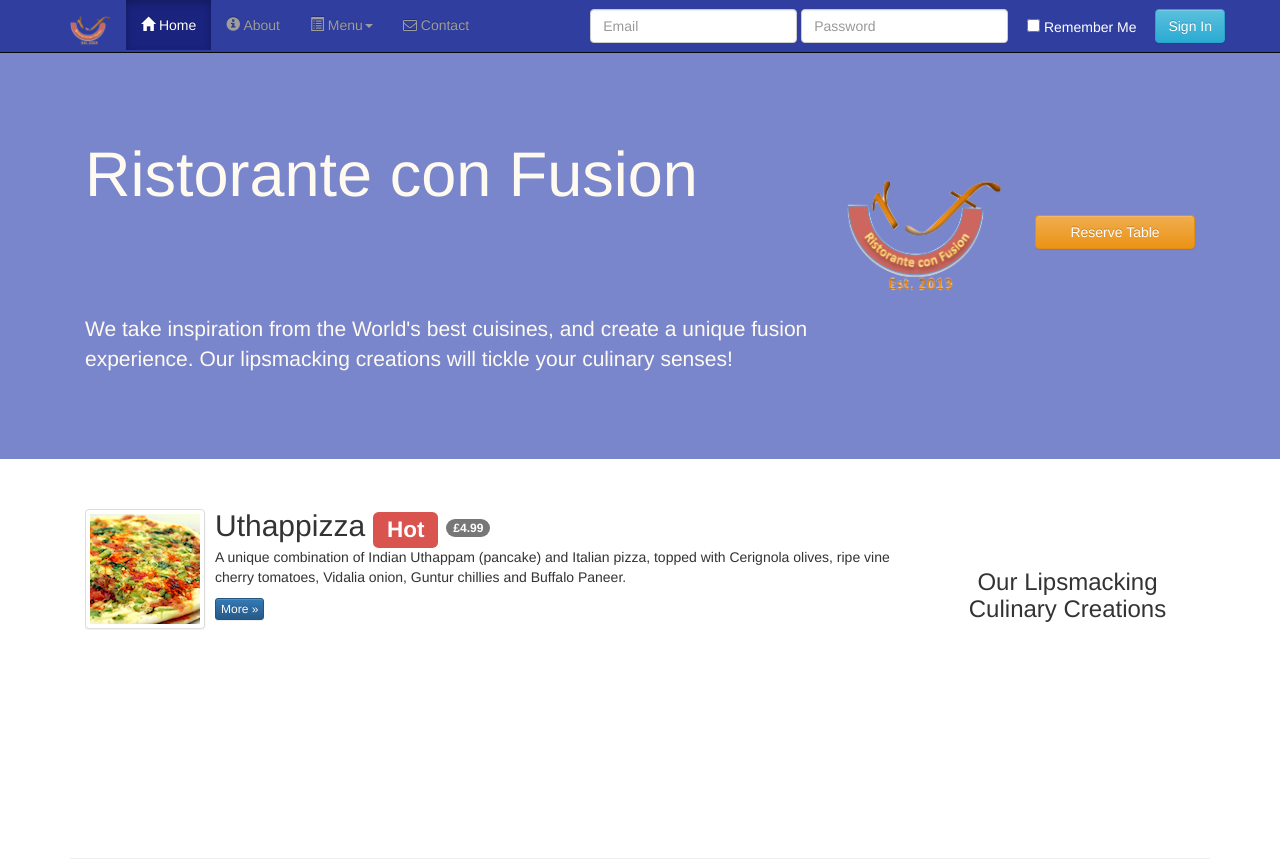
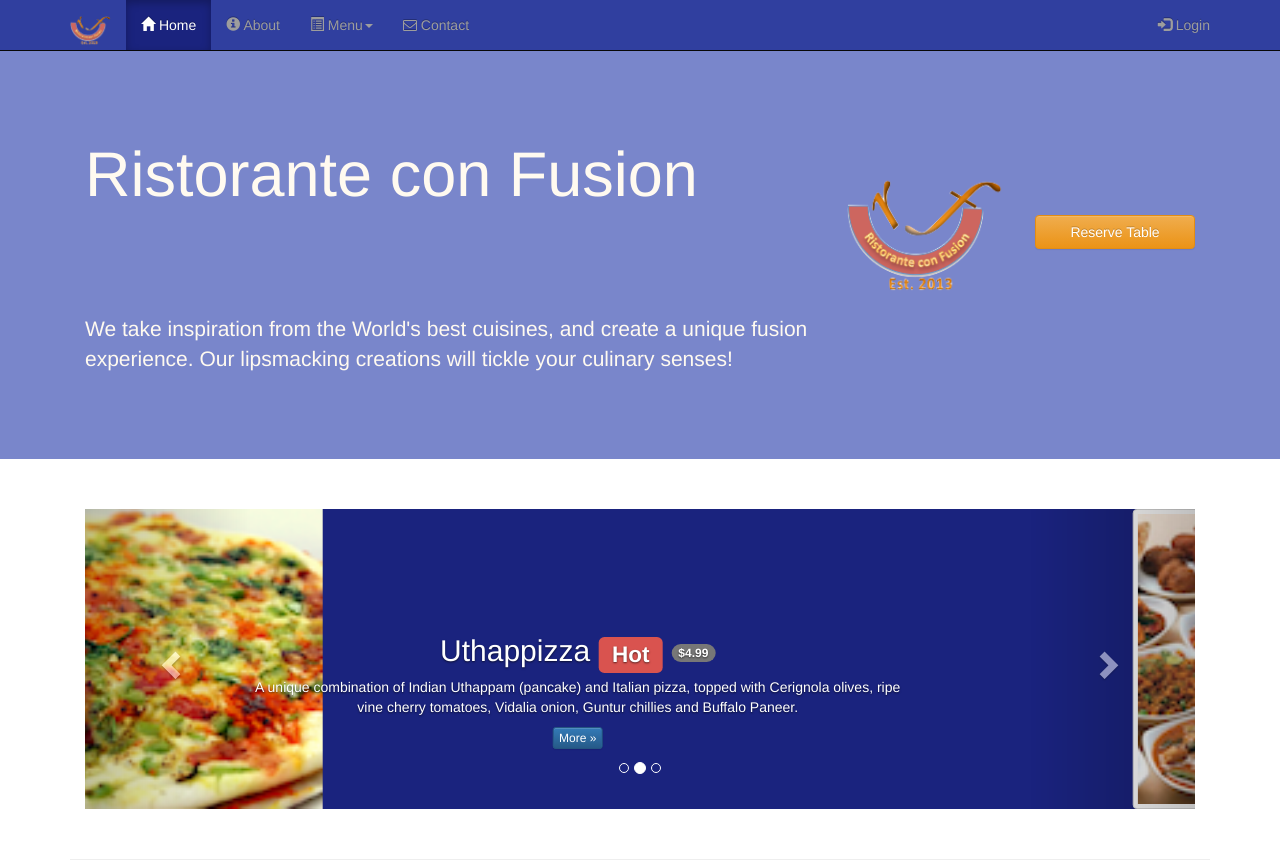
Before and after one commit to vulaplay/firsttestweb, a plain HTML site: page index.html in a window 1280 px wide. Shown: the top 863 px of the page. Drawn offline with nearby package versions, Linux system fonts and the light colour scheme.

Commit message:
home 11062147

```diff
--- a/css/mystlye.css
+++ b/css/mystlye.css
@@ -68,3 +68,15 @@ body{
 .affix {
     top:80px;
 }
+.carousel {
+    background:#1A237E;
+}
+.carousel .item {
+  height: 300px;
+}
+.item img {
+    position: absolute;
+    top: 0;
+    left: 0;
+    min-height: 300px;
+}
--- a/index.html
+++ b/index.html
@@ -61,25 +61,49 @@
                      </li>
                     <li><a href="./contactus.html"><i class="fa fa-envelope-o"></i> Contact</a></li>
                 </ul>
-                <!--can have another navbar here in ul for right side (nav navbar-nav navbar-right) like login and contact -->
-                <form class="form-inline navbar-right" role="signin">
+                 <ul class="nav navbar-nav navbar-right">
+                    <li><a href="" data-toggle="modal" data-target="#loginModal" color="white">
+                    <span class="glyphicon glyphicon-log-in"></span> Login</a>
+                    </li>
+                </ul>
+
+            </div>
+        </div>
+    </nav>
+
+    <!--code for modal. Should be added at top of page so changes to page don't affect it-->
+    <div id="loginModal" class="modal fade" role="dialog">
+        <div class="modal-dialog modal-lg">
+            <!-- Modal content-->
+            <div class="modal-content">
+                <div class="modal-header">
+                    <button type="button" class="close" data-dismiss="modal">&times;</button>
+                    <h4 class="modal-title">Login </h4>
+                </div>
+                <div class="modal-body">
+                    <form class="form-inline" role="signin">
                         <div class="form-group">
                             <label for="loginemail" class="sr-only">Email Address</label>
-                        <input type="email" id="loginemail" name="loginemail" class="form-control" placeholder="Email">
+                            <input type="email" id="loginemail" name="loginemail" class="form-control-input-sm" placeholder="Email">
                         </div>
                         <div class="form-group">
                             <label for="loginpassword" class="sr-only">Password</label>
-                        <input type="password" id="loginpassword" name="loginpassword" class="form-control" placeholder="Password">
+                            <input type="password" id="loginpassword" name="loginpassword" class="form-control-input-sm" placeholder="Password">
                         </div>
                         <div class="checkbox">
-                        <label for="rememberme" class="sr-only">Remember me</label>
-                        <p class="navbar-text"><input type="checkbox" id="rememberme" name="rememberme" value=""><font color="white"> Remember Me</font></p>
+                            <label>
+                                <input type="checkbox"> Remember Me
+                            </label>
                         </div>
-                    <button type="submit" id="signinbtn" name="signinbtn" class="btn btn-info">Sign In</button>
+                        <button type="submit" id="signinbtn" name="signinbtn" class="btn btn-info btn-sm">Sign In</button>
+                        <button type="button" class="btn btn-default btn-sm" data-dismiss="modal">Cancel</button>
+
                     </form>
+
                 </div>
             </div>
-    </nav>
+        </div>
+    </div>
 
 
     <header class="jumbotron">
@@ -103,7 +127,9 @@
                 </div>
                 <div class="col-xs-12 col-sm-2">
                     <p style="padding:40px;"></p>
-                    <a href="#reservetableform" type="button" id="reservetablebtn" class="btn btn-warning btn-block">Reserve Table</a>
+<!--                    tool tip-->
+                    <a href="#reservetableform" type="button" id="reservetablebtn" class="btn btn-warning btn-block" data-toggle="tooltip" title="Or Call us at +852 12345678" data-placement="bottom" >Reserve Table</a>
+                    <!--can format colour of tooltip using data-html="true"-->
                     <label for="reservetablebtn" class="sr-only">Reserve Table</label>
                 </div>
             </div>
@@ -116,6 +142,69 @@
         </div>-->
 
     <div class="container">
+
+<!--        carousel-->
+        <div class="row row-content">
+           <div class="col-xs-12">
+                <div id="mycarousel" class="carousel slide" data-ride="carousel">
+                    <!-- Indicators -->
+                    <ol class="carousel-indicators">
+                        <li data-target="#mycarousel" data-slide-to="0" class="active"></li>
+                        <li data-target="#mycarousel" data-slide-to="1"></li>
+                        <li data-target="#mycarousel" data-slide-to="2"></li>
+                    </ol>
+                    <!-- Wrapper for slides -->
+                    <div class="carousel-inner" role="listbox">
+                        <div class="item active">
+                            <img class="img-responsive"
+                             src="./img/img/uthappizza.png" alt="Uthappizza">
+                            <div class="carousel-caption">
+                                <h2>Uthappizza  <span class="label label-danger">Hot</span> <span class="badge">$4.99</span></h2>
+                                <p>A unique combination of Indian Uthappam (pancake) and
+                                Italian pizza, topped with Cerignola olives, ripe vine
+                                cherry tomatoes, Vidalia onion, Guntur chillies and
+                                Buffalo Paneer.</p>
+                                <p><a class="btn btn-primary btn-xs" href="#">More &raquo;</a></p>
+                            </div>
+                        </div>
+                        <div class="item">
+                            <img class="media-object img-thumbnail" src="./img/img/buffet.png" alt="buffet">
+                            <div class="carousel-caption">
+                                <h2>Weekend Grand Buffet <span class="label label-danger label-xs">New</span></h2>
+                                <p>Featuring mouthwatering combinations with a choice of five different salads, six enticing appetizers, six main entrees and five choicest desserts. Free flowing bubbly and soft drinks. All for just $19.99 per person </p>
+                                <p><a class="btn btn-primary btn-xs" href="#">More &raquo;</a></p>
+                            </div>
+                        </div>
+                        <div class="item">
+                            <img src="./img/img/me.png" alt="me">
+<!--
+                            <div class="carousel-caption">
+                                <h2>Alberto Somayya</h2>
+                                <h4>Executive Chef</h4>
+                                <p>Award winning three-star Michelin chef with wide
+                                International experience having worked closely with
+                                whos-who in the culinary world, he specializes in
+                                creating mouthwatering Indo-Italian fusion experiences.
+                                </p>
+                                <p><a class="btn btn-primary btn-xs" href="#">More &raquo;</a></p>
+                            </div>
+-->
+                        </div>
+                    </div>
+                    <!-- Controls -->
+                    <a class="left carousel-control" href="#mycarousel" role="button" data-slide="prev">
+                        <span class="glyphicon glyphicon-chevron-left" aria-hidden="true"></span>
+                        <span class="sr-only">Previous</span>
+                    </a>
+                    <a class="right carousel-control" href="#mycarousel" role="button" data-slide="next">
+                        <span class="glyphicon glyphicon-chevron-right" aria-hidden="true"></span>
+                        <span class="sr-only">Next</span>
+                    </a>
+                </div>
+            </div>
+        </div>
+
+
         <div class="row row-content">
             <div class="col-xs-12 col-sm-3 col-sm-push-9">
                 <!-- Two pieces of content using full 12 columns will be stacked. So here for xs screen it will stack, but for small will be side by side
@@ -303,6 +392,11 @@
 <!--	Include	all	compiled	plugins	(below),	or	include	individual	files
 as	needed	-->
 <script	src="js/bootstrap.min.js"></script>
+<script>
+    $(document).ready(function(){
+    $('[data-toggle="tooltip"]').tooltip();
+     });
+</script>
 
 </body>
 </html>
```
Lines whose indentation alone changed are shown as unchanged.
